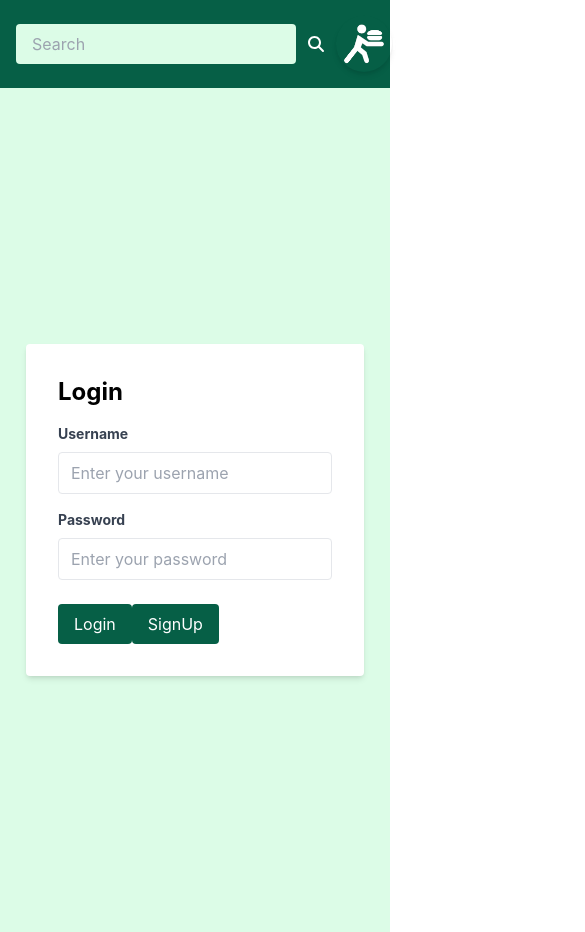
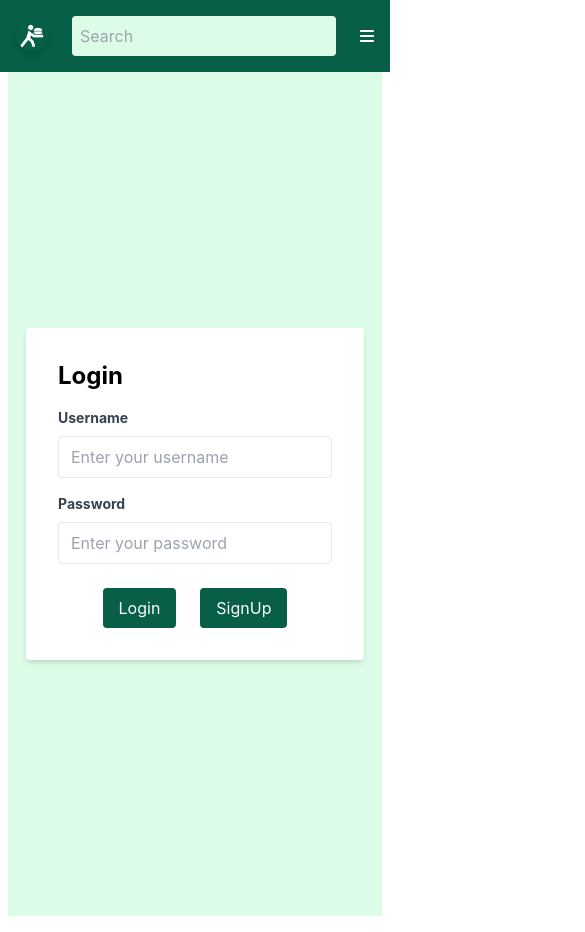
Before and after one commit to Swifty-The-Delivery-Ecosystem/swifty-vendor-web, a React (Vite) app: page /login in a window 390 px wide. Shown: the top 932 px of the page, 585 px wide, since content can reach past the window. Built offline with nearby package versions, Linux system fonts and the light colour scheme; no server answers.

Commit message:
login responsive

```diff
--- a/package.json
+++ b/package.json
@@ -10,11 +10,13 @@
     "preview": "vite preview"
   },
   "dependencies": {
+    "@fortawesome/fontawesome-free": "^6.5.1",
     "@fortawesome/fontawesome-svg-core": "^6.5.1",
     "@fortawesome/free-brands-svg-icons": "^6.5.1",
     "@fortawesome/free-solid-svg-icons": "^6.5.1",
     "@fortawesome/react-fontawesome": "^0.2.0",
     "axios": "^1.6.7",
+    "fortawesome": "^0.0.1-security",
     "react": "^18.2.0",
     "react-dom": "^18.2.0",
     "react-icons": "^5.0.1",
--- a/src/App.css
+++ b/src/App.css
@@ -1,4 +1,4 @@
-.App {
+/* .App {
   text-align: center;
 }
 
@@ -35,4 +35,4 @@
   to {
     transform: rotate(360deg);
   }
-}
+} */
--- a/src/components/Navbar.jsx
+++ b/src/components/Navbar.jsx
@@ -1,16 +1,18 @@
-import React from "react";
+import React, { useState } from "react";
 import { FontAwesomeIcon } from "@fortawesome/react-fontawesome";
+import { useSearch } from "../context/searchContext";
+import swiftyLogo from "../assets/swifty-white.png";
+import { useNavigate } from "react-router-dom";
 import {
+  faBars,
   faMagnifyingGlass,
   faRightFromBracket,
 } from "@fortawesome/free-solid-svg-icons";
-import { useSearch } from "../context/searchContext";
-import swiftyLogo from "../assets/swifty-white.png";
-import { useNavigate } from "react-router-dom";
 
 const NavBar = () => {
   const { search, setSearch } = useSearch();
   const navigate = useNavigate();
+  const [isMobileMenuOpen, setMobileMenuOpen] = useState(false);
 
   const handleInputChange = (e) => {
     setSearch(e.target.value);
@@ -22,22 +24,32 @@ const NavBar = () => {
 
   const handleLogout = () => {
     localStorage.removeItem("token");
+    navigate("/login");
+  };
 
-    navigate("/login");
+  const toggleMobileMenu = () => {
+    setMobileMenuOpen(!isMobileMenuOpen);
   };
 
   return (
     <nav className="bg-emerald-800 sticky top-0 p-4 flex items-center justify-between">
       {/* Left Section - Search */}
+      {/* Logo */}
+      <img
+        src={swiftyLogo}
+        alt="Logo"
+        className="md:w-14 w-8 rounded-full shadow-md"
+      />
+
       <div className="flex items-center">
         <input
           type="text"
           placeholder="Search"
-          className="bg-green-100 text-black px-4 py-2 rounded focus:outline-none focus:shadow-outline"
+          className="bg-green-100 text-black px-2 md:px-4 py-2 rounded focus:outline-none focus:shadow-outline"
           value={search}
           onChange={handleInputChange}
         />
-        <button className="mx-3">
+        <button className="mx-3 md:block hidden">
           <FontAwesomeIcon
             icon={faMagnifyingGlass}
             style={{ color: "white" }}
@@ -45,18 +57,21 @@ const NavBar = () => {
           />
         </button>
       </div>
-      <img
-        src={swiftyLogo}
-        alt="Logo"
-        className="max-w-14 rounded-full shadow-md"
-      />
 
-      <div className="flex items-center">
+      {/* Mobile Menu Hamburger Icon */}
+      <div className="md:hidden">
+        <button onClick={toggleMobileMenu}>
+          <FontAwesomeIcon icon={faBars} style={{ color: "white" }} />
+        </button>
+      </div>
+
+      {/* Right Section - Navigation Links */}
+      <div className="hidden md:flex items-center">
         <a href="/" className="text-white mr-8 font-semibold">
           Home
         </a>
         <a href="/inventory" className="text-white mr-8 font-semibold">
-         Inventory
+          Inventory
         </a>
         <a href="/delivery_partner" className="text-white mr-8 font-semibold">
           Delivery Partner
@@ -71,6 +86,39 @@ const NavBar = () => {
           />
         </div>
       </div>
+
+      {/* Mobile Menu */}
+      {isMobileMenuOpen && (
+        <div className="md:hidden absolute top-16 left-0 right-0 flex flex-col justify-evenly items-center bg-white shadow-md pb-5 z-20">
+          <a
+            href="/"
+            className="text-xl font-medium p-2"
+            onClick={toggleMobileMenu}
+          >
+            Home
+          </a>
+          <a
+            href="/inventory"
+            className="text-xl font-medium p-2"
+            onClick={toggleMobileMenu}
+          >
+            Inventory
+          </a>
+          <a
+            href="/delivery_partner"
+            className="text-xl font-medium p-2"
+            onClick={toggleMobileMenu}
+          >
+            Delivery Partner
+          </a>
+          <div
+            onClick={handleLogout}
+            className="text-xl cursor-pointer font-medium p-2"
+          >
+            Logout
+          </div>
+        </div>
+      )}
     </nav>
   );
 };
--- a/src/components/OrderCard.jsx
+++ b/src/components/OrderCard.jsx
@@ -2,12 +2,15 @@ import React, { useState, useContext } from "react";
 // import { useOrders } from "../context/orderContext";
 import { OrdersContext } from "../context/orderContext";
 
-
 const OrderCard = (props) => {
   // const { orders, setOrders, pendingOrders, setPendingOrders } = useOrders();
-  const { orders, setOrders, pendingOrders, setPendingOrders } = useContext(OrdersContext);
+  const { orders, setOrders, pendingOrders, setPendingOrders } =
+    useContext(OrdersContext);
+  const [loading, setLoading] = useState(false);
 
   const removeOrder = async (order_id, newStatus) => {
+    setLoading(true);
+
     // console.log(orderId);
     const updatedOrders = orders.filter((order) => order.order_id !== order_id);
     const response = await fetch(
@@ -31,8 +34,9 @@ const OrderCard = (props) => {
         (order) => order.orderId === order_id
       );
       setPendingOrders(...pendingOrders, updatedPendingOrder);
-      console.log(pendingOrders);
+      console.log("pendingOrders", pendingOrders);
     }
+    setLoading(false);
   };
 
   return (
@@ -42,14 +46,20 @@ const OrderCard = (props) => {
           return (
             <li key={index}>
               <div className="text-gray-600">
-                <span className="font-bold">{item.name} * {item.quantity}</span>
+                <span className="font-bold">
+                  {item.name} * {item.quantity}
+                </span>
               </div>
             </li>
           );
         })}
       </ol>
-      <div className="text-gray-600"><span className="font-bold">Amount :</span> {props.order.amount}</div>
-      <div className="text-gray-600"><span className="font-bold">Order ID :</span> {props.order.order_id}</div>
+      <div className="text-gray-600">
+        <span className="font-bold">Amount :</span> {props.order.amount}
+      </div>
+      <div className="text-gray-600">
+        <span className="font-bold">Order ID :</span> {props.order.order_id}
+      </div>
 
       {/* <div className="text-gray-600">{props.order.itemName}  * {props.order.quantity}</div>
       <div className="text-gray-600">{props.order.deliveryLocation}</div> */}
@@ -57,20 +67,24 @@ const OrderCard = (props) => {
       {/* <div className="text-gray-600">{props.order.timestamp}</div> */}
 
       {/* Buttons */}
+      {loading ? (
+        <p>Loading...</p>
+      ) : (
         <div className="mt-4 flex justify-between flex-col gap-2">
           <button
             className="bg-green-500 text-white px-2 py-2 rounded hover:bg-green-600"
-          onClick={() => removeOrder(props.order.order_id, "Being Cooked")}
+            onClick={() => removeOrder(props.order.order_id, "being cooked")}
           >
             Confirm
           </button>
           <button
             className="bg-red-500 text-white px-4 py-2 rounded hover:bg-red-600"
-          onClick={() => removeOrder(props.order.orderId, "Declined")}
+            onClick={() => removeOrder(props.order.orderId, "declined")}
           >
             Deny
           </button>
         </div>
+      )}
     </div>
   );
 };
--- a/src/pages/Body.jsx
+++ b/src/pages/Body.jsx
@@ -10,22 +10,24 @@ import { ShimmerSimpleGallery } from "react-shimmer-effects";
 const Body = () => {
   // const { search, setSearch } = useSearch();
   // const { orders, setOrders, pendingOrders, setPendingOrders } = useOrders();
-  let search="";
-  const { orders, setOrders, pendingOrders, setPendingOrders } = useContext(OrdersContext);
-
+  let search = "";
+  const { orders, setOrders, pendingOrders, setPendingOrders } =
+    useContext(OrdersContext);
 
   const searchCards = () => {
-    if(orders.length >0 && orders[0].amount == -25){
+    if (orders.length > 0 && orders[0].amount == -25) {
       return <ShimmerSimpleGallery card imageHeight={200} caption />;
     }
-    if (search !== "") {
+    if (search !== "" && orders.length > 0) {
       const filteredOrders = orders.filter(
         (order) =>
           order.itemName.toLowerCase().includes(search.toLowerCase()) ||
           order.deliveryLocation.toLowerCase().includes(search.toLowerCase())
       );
 
-      return filteredOrders.map((e) => (
+      return (
+        filteredOrders &&
+        filteredOrders.map((e) => (
           <OrderCard
             order={e}
             itemName={e.itemName}
@@ -35,24 +37,29 @@ const Body = () => {
             timestamp={e.timestamp}
             key={e.orderId}
           />
-      ));
+        ))
+      );
     } else {
-      return orders.map((e) => <OrderCard order={e} />);
+      return orders && orders.map((e) => <OrderCard order={e} />);
     }
   };
 
   const searchPendingCards = () => {
-    if(pendingOrders.length >0 && pendingOrders[0].amount == -25){
+    if (pendingOrders.length > 0 && pendingOrders[0].amount == -25) {
       return <ShimmerSimpleGallery card imageHeight={200} caption />;
     }
     if (search !== "") {
       const filteredOrders = pendingOrders.filter(
         (pendingOrders) =>
           pendingOrders.itemName.toLowerCase().includes(search.toLowerCase()) ||
-          pendingOrders.deliveryLocation.toLowerCase().includes(search.toLowerCase())
+          pendingOrders.deliveryLocation
+            .toLowerCase()
+            .includes(search.toLowerCase())
       );
 
-      return filteredOrders.map((e) => (
+      return (
+        filteredOrders &&
+        filteredOrders.map((e) => (
           <PendingCard
             order={e}
             itemName={e.itemName}
@@ -62,9 +69,10 @@ const Body = () => {
             timestamp={e.timestamp}
             key={e.orderId}
           />
-      ));
+        ))
+      );
     } else {
-      return pendingOrders.map((e) => <PendingCard order={e} />);
+      return pendingOrders && pendingOrders.map((e) => <PendingCard order={e} />);
     }
   };
 
@@ -87,7 +95,9 @@ const Body = () => {
           <div className="py-4 px-10 font-bold text-2xl text-center">
             Pending Orders
           </div>
-          <div className="flex flex-wrap justify-center">{searchPendingCards()}</div>
+          <div className="flex flex-wrap justify-center">
+            {searchPendingCards()}
+          </div>
         </div>
       </div>
     </>
--- a/src/pages/Login.jsx
+++ b/src/pages/Login.jsx
@@ -45,7 +45,7 @@ const Login = () => {
   };
 
   return (
-    <div className="flex items-center justify-center h-screen bg-green-100">
+    <div className="flex md:mx-0 mx-2 items-center min-h-screen overflow-y-hidden justify-center bg-green-100">
       <div className="bg-white p-8 rounded shadow-md">
         <h2 className="text-2xl font-bold mb-4">Login</h2>
 
@@ -84,7 +84,7 @@ const Login = () => {
             onChange={(e) => setPassword(e.target.value)}
           />
         </div>
-
+        <div className="mx-auto flex justify-center gap-6 content-center">
           <button
             className="bg-emerald-800 text-white px-4 py-2 rounded hover:bg-green-600"
             onClick={handleLogin}
@@ -98,6 +98,7 @@ const Login = () => {
           </a>
         </div>
       </div>
+    </div>
   );
 };
 
```
Also changed, not shown: 1 other file (tests, documents, lock files or other folders). Lines whose indentation alone changed are shown as unchanged.
